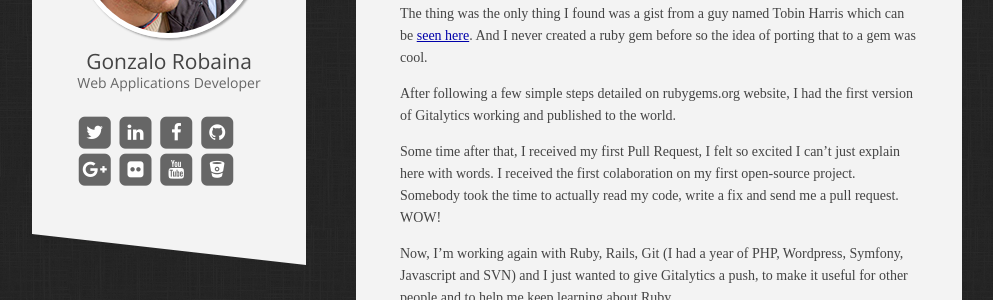
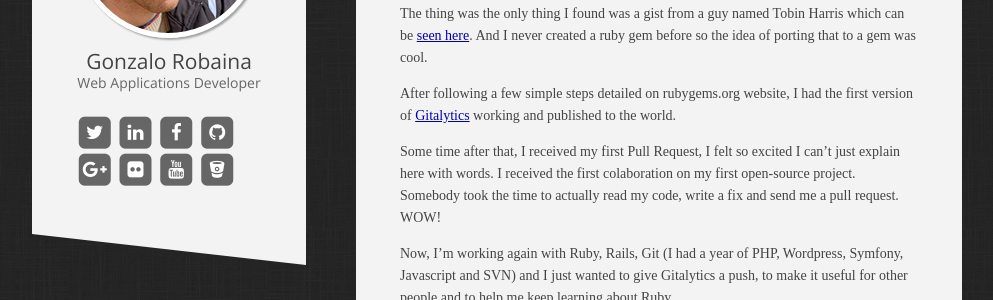
Before and after one commit to pepito2k/pepito2k.github.io, a Jekyll site: the page built from _posts/2014-01-08-gitalytics-my-first-open-source-project.md, in a window 1280 px wide. Shown: the part 192-492 px from the top of the page, without its empty margins (143-1136 px from the left). Built offline with Jekyll 4.4.1, drawn with Linux system fonts in a browser that asks for light colours; nearby versions of some CDN libraries; some web fonts are replaced; Markdown is read by kramdown in place of the engine named in the settings; some of the changed lines change nothing that is shown.

Commit message:
Update post, add margin to posts list items in index

```diff
--- a/_posts/2014-01-08-gitalytics-my-first-open-source-project.md
+++ b/_posts/2014-01-08-gitalytics-my-first-open-source-project.md
@@ -9,7 +9,7 @@
 
 The thing was the only thing I found was a gist from a guy named Tobin Harris which can be [seen here](https://gist.github.com/tobinharris/396634). And I never created a ruby gem before so the idea of porting that to a gem was cool.
 
-After following a few simple steps detailed on rubygems.org website, I had the first version of Gitalytics working and published to the world.
+After following a few simple steps detailed on rubygems.org website, I had the first version of [Gitalytics](http://gonzalo.robaina.me/gitalytics) working and published to the world.
 
 Some time after that, I received my first Pull Request, I felt so excited I can't just explain here with words. I received the first colaboration on my first open-source project. Somebody took the time to actually read my code, write a fix and send me a pull request. WOW!
 
--- a/css/main.css
+++ b/css/main.css
@@ -30,6 +30,7 @@
 
 .posts li {
   line-height: 1.75em;
+  margin-bottom: 5px;
 }
 
 .posts li a,
```
